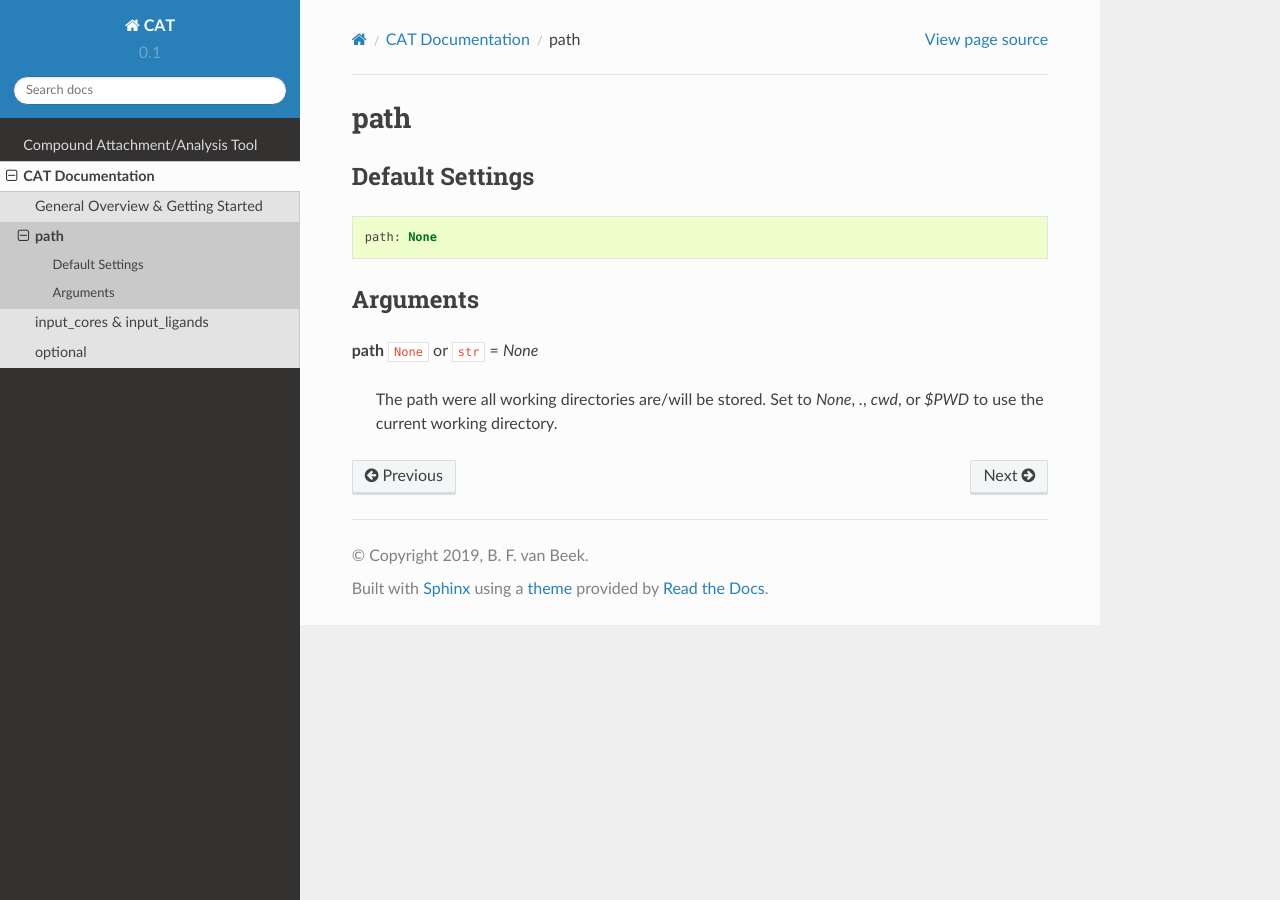
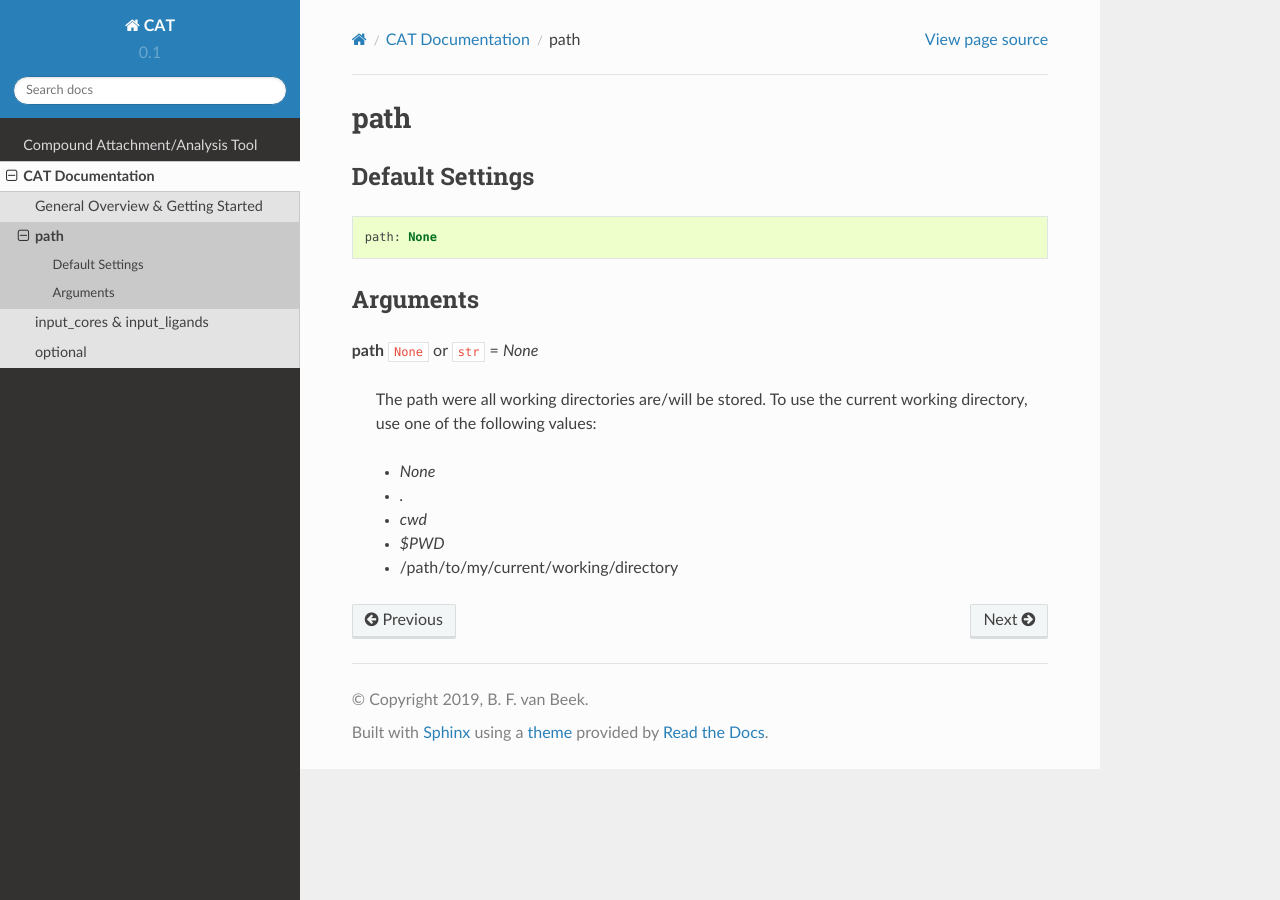
Before and after one commit to nlesc-nano/CAT, a Sphinx documentation site: the page built from docs/2_path.rst, in a window 1280 px wide. Built offline with Sphinx 7.4.7 and the Read the Docs theme 2.0.0, drawn with Linux system fonts in a browser that asks for light colours.

Commit message:
Update 2_path.rst

```diff
--- a/docs/2_path.rst
+++ b/docs/2_path.rst
@@ -16,8 +16,17 @@ Arguments
 **path** |None|_ or |str|_ = *None*
 
     The path were all working directories are/will be stored.
-    Set to *None*, *.*, *cwd*, or |$PWD| to use the current working
-    directory.
+    To use the current working directory, use one of the following values:
+
+    -   *None*
+
+    -   *.*
+
+    -   *cwd*
+
+    -   |$PWD|
+
+    -   /path/to/my/current/working/directory
 
 .. _str: https://docs.python.org/3/library/stdtypes.html#str
 .. _None: https://docs.python.org/3.7/library/constants.html#None
```
